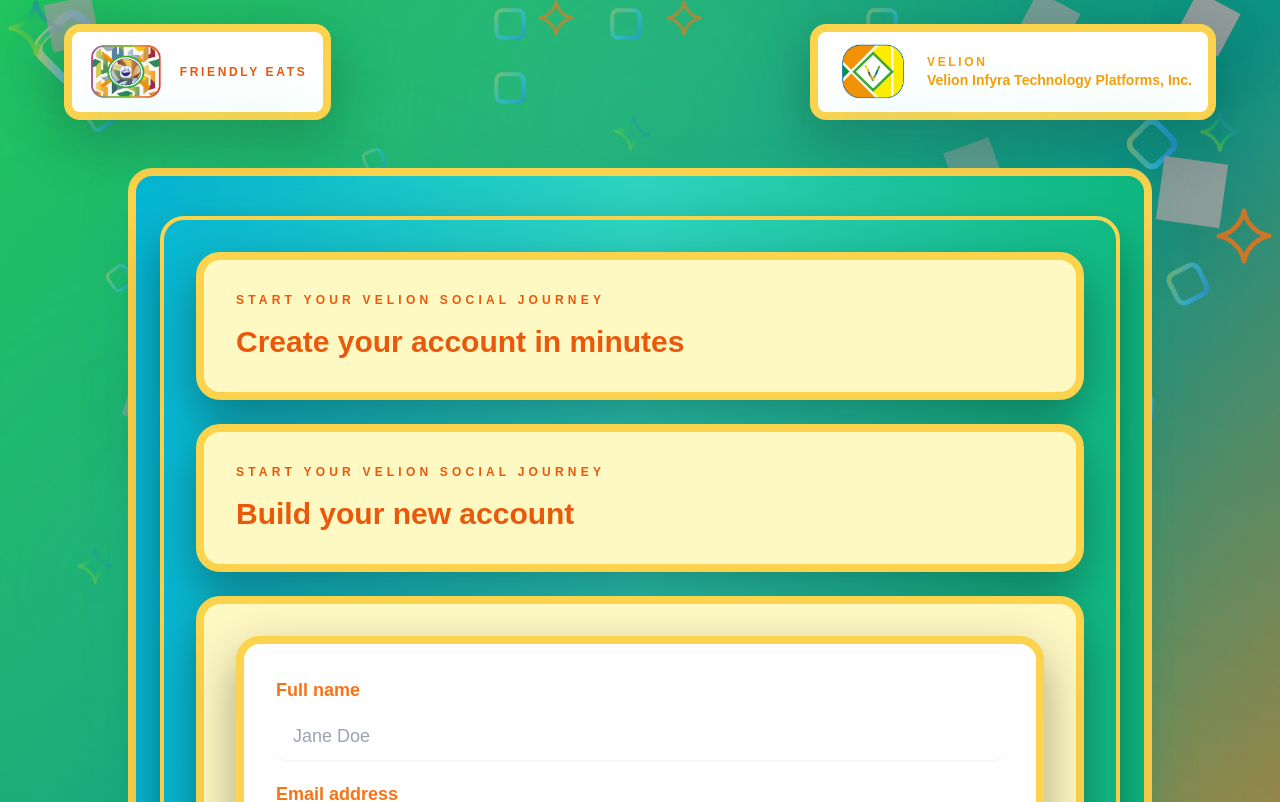
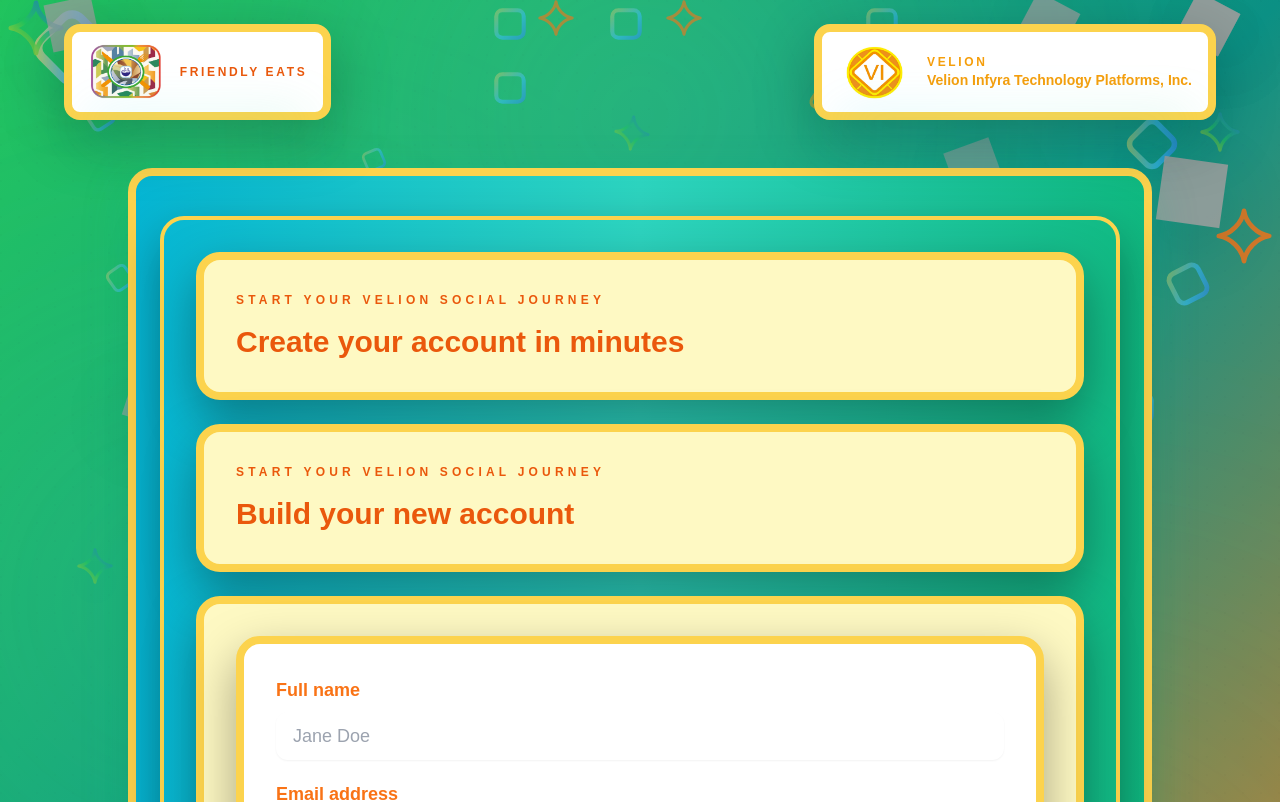
Before and after one commit to MatheusHaliski/myrescards-main104-main31, a Next.js app: page /signupview in a window 1280 px wide. Shown: the top 802 px of the page. Built offline with nearby package versions, Linux system fonts and the light colour scheme; grey boxes are pictures that could not be loaded.

Commit message:
Update AuthShell.tsx

```diff
--- a/app/components/AuthShell.tsx
+++ b/app/components/AuthShell.tsx
@@ -120,7 +120,7 @@ export default function AuthShell({ title, subtitle, description, children }: Au
                 >
                     <div className="flex items-center gap-4">
                         <img
-                            src="/LOGOOFI.jpeg"
+                            src="/F7943B5A-A8CC-4962-959B-A975FEF3E7DF_1_105_c.jpeg"
                             alt="Velion Infyra Technology Platforms, Inc."
                             className="h-14 w-auto"
                         />
```
